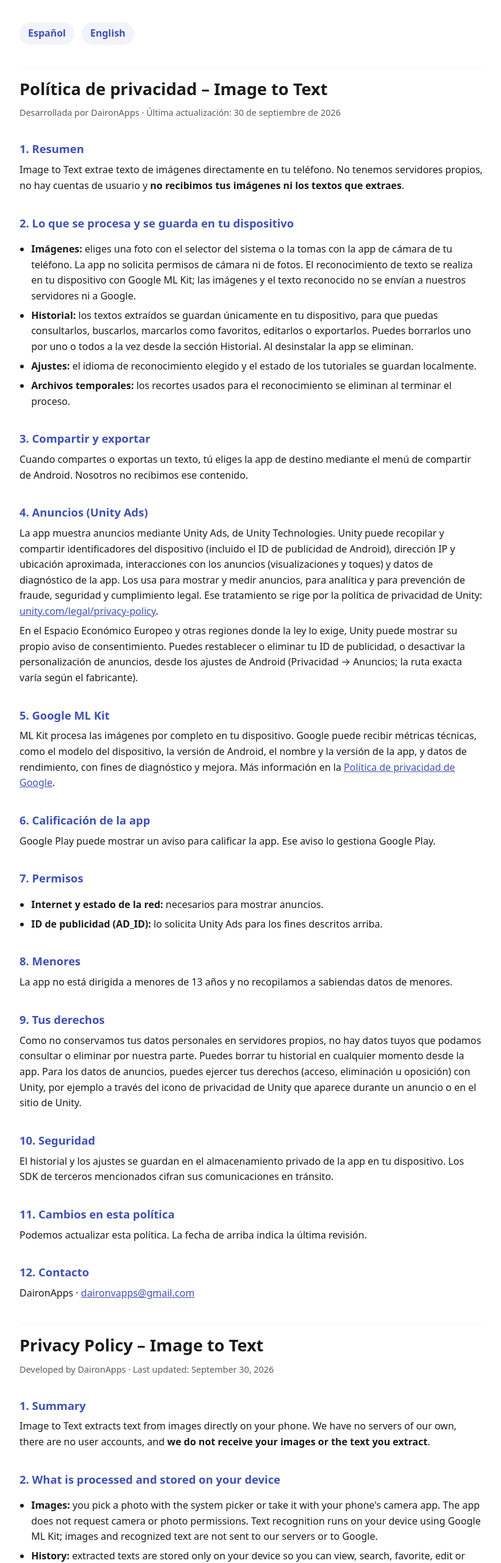
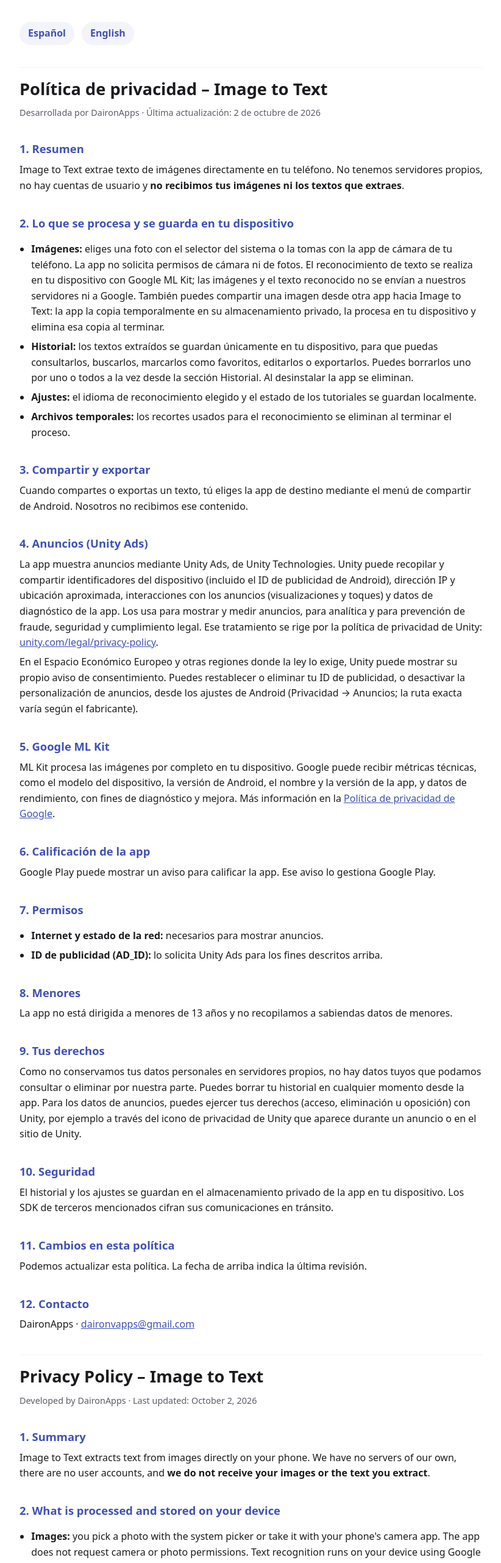
Before and after one commit to daironvapps-create/Image_to_Text-privacy, a plain HTML site: page index.html in a window 1280 px wide. Shown: the top 2563 px of the page at 61% size, without its empty margins (228-1050 px from the left). Drawn offline with Linux system fonts and the light colour scheme.

Commit message:
Update last modified date in privacy policy
Updated the last modified date in the privacy policy section for both Spanish and English versions.

```diff
--- a/index.html
+++ b/index.html
@@ -29,14 +29,14 @@
 <!-- ===================== ESPAÑOL ===================== -->
 <section id="es" lang="es">
 <h1>Política de privacidad – Image to Text</h1>
-<p class="muted">Desarrollada por DaironApps · Última actualización: 30 de septiembre de 2026</p>
+<p class="muted">Desarrollada por DaironApps · Última actualización: 2 de octubre de 2026</p>
 
 <h2>1. Resumen</h2>
 <p>Image to Text extrae texto de imágenes directamente en tu teléfono. No tenemos servidores propios, no hay cuentas de usuario y <strong>no recibimos tus imágenes ni los textos que extraes</strong>.</p>
 
 <h2>2. Lo que se procesa y se guarda en tu dispositivo</h2>
 <ul>
-  <li><strong>Imágenes:</strong> eliges una foto con el selector del sistema o la tomas con la app de cámara de tu teléfono. La app no solicita permisos de cámara ni de fotos. El reconocimiento de texto se realiza en tu dispositivo con Google ML Kit; las imágenes y el texto reconocido no se envían a nuestros servidores ni a Google.</li>
+  <li><strong>Imágenes:</strong> eliges una foto con el selector del sistema o la tomas con la app de cámara de tu teléfono. La app no solicita permisos de cámara ni de fotos. El reconocimiento de texto se realiza en tu dispositivo con Google ML Kit; las imágenes y el texto reconocido no se envían a nuestros servidores ni a Google. También puedes compartir una imagen desde otra app hacia Image to Text: la app la copia temporalmente en su almacenamiento privado, la procesa en tu dispositivo y elimina esa copia al terminar.</li>
   <li><strong>Historial:</strong> los textos extraídos se guardan únicamente en tu dispositivo, para que puedas consultarlos, buscarlos, marcarlos como favoritos, editarlos o exportarlos. Puedes borrarlos uno por uno o todos a la vez desde la sección Historial. Al desinstalar la app se eliminan.</li>
   <li><strong>Ajustes:</strong> el idioma de reconocimiento elegido y el estado de los tutoriales se guardan localmente.</li>
   <li><strong>Archivos temporales:</strong> los recortes usados para el reconocimiento se eliminan al terminar el proceso.</li>
@@ -80,14 +80,14 @@
 <!-- ===================== ENGLISH ===================== -->
 <section id="en" lang="en">
 <h1>Privacy Policy – Image to Text</h1>
-<p class="muted">Developed by DaironApps · Last updated: September 30, 2026</p>
+<p class="muted">Developed by DaironApps · Last updated: October 2, 2026</p>
 
 <h2>1. Summary</h2>
 <p>Image to Text extracts text from images directly on your phone. We have no servers of our own, there are no user accounts, and <strong>we do not receive your images or the text you extract</strong>.</p>
 
 <h2>2. What is processed and stored on your device</h2>
 <ul>
-  <li><strong>Images:</strong> you pick a photo with the system picker or take it with your phone's camera app. The app does not request camera or photo permissions. Text recognition runs on your device using Google ML Kit; images and recognized text are not sent to our servers or to Google.</li>
+  <li><strong>Images:</strong> you pick a photo with the system picker or take it with your phone's camera app. The app does not request camera or photo permissions. Text recognition runs on your device using Google ML Kit; images and recognized text are not sent to our servers or to Google. You can also share an image from another app to Image to Text: the app copies it temporarily into its private storage, processes it on your device and deletes that copy when finished.</li>
   <li><strong>History:</strong> extracted texts are stored only on your device so you can view, search, favorite, edit or export them. You can delete them one by one or all at once from the History screen. Uninstalling the app removes them.</li>
   <li><strong>Settings:</strong> the chosen recognition language and tutorial status are stored locally.</li>
   <li><strong>Temporary files:</strong> crops used for recognition are deleted when processing finishes.</li>
```
